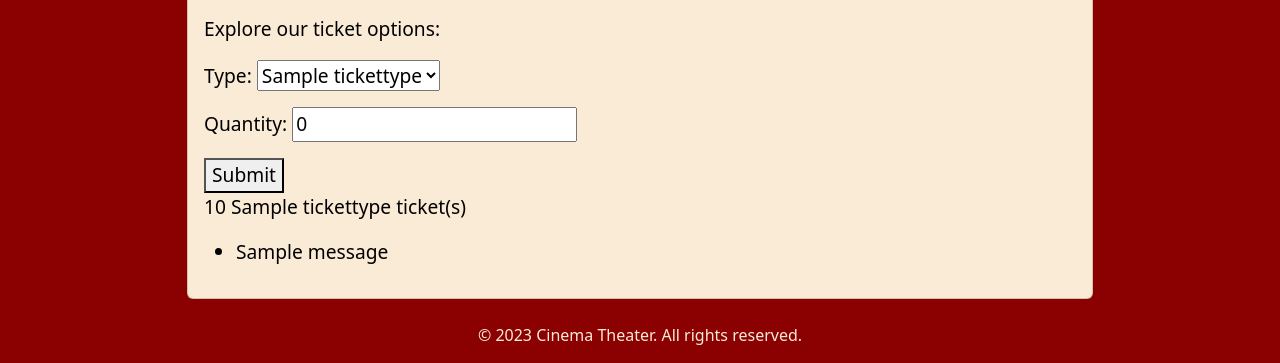
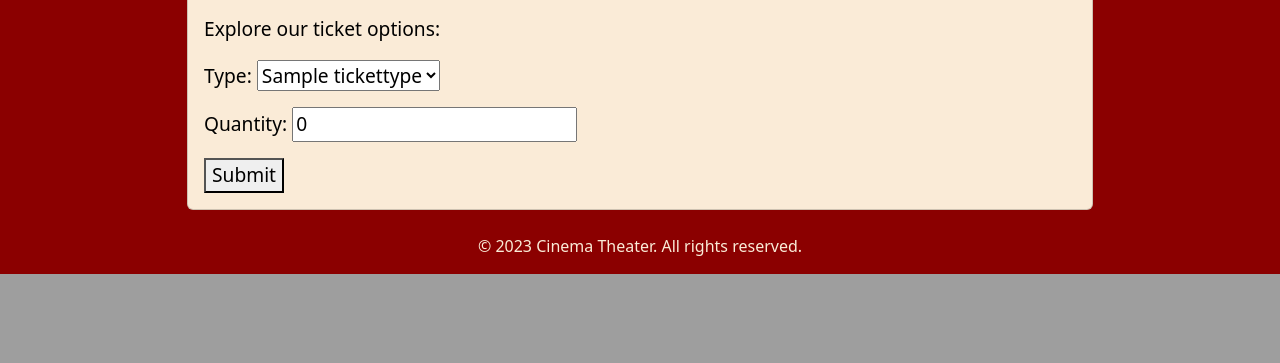
Before and after one commit to kiraashley24/miniproject4KS, a Django app: page /tickets/ in a window 1280 px wide. Shown: the part 870-1233 px from the top of the page. After the commit the page ends 1144 px from the top, so only its background shows below. Run offline with Django 4.2, Linux system fonts and the light colour scheme; tables that the repository leaves empty hold one stand-in row (values such as "Sample post"); one stand-in notice (Sample message) is shown.

Commit message:
no longer shows what tickets were purchased

```diff
--- a/polls/templates/polls/tickets.html
+++ b/polls/templates/polls/tickets.html
@@ -17,17 +17,8 @@
                                 {{ form.as_p }}
                                 <button type="submit">Submit</button>
                             </form>
-
-                            {% for ticket in ticket_data %}
-                                <p>{{ ticket }}</p>
-                            {% endfor %}
-
-                            {% if messages %}
-                                <ul class="messages">
-                                    {% for message in messages %}
-                                        <li{% if message.tags %} class="{{ message.tags }}"{% endif %}>{{ message }}</li>
-                                    {% endfor %}
-                                </ul>
+                            {% if ticket_purchase_message %}
+                                <p>{{ ticket_purchase_message }}</p>
                             {% endif %}
                         </div>
                     </div>
--- a/polls/views.py
+++ b/polls/views.py
@@ -91,14 +91,17 @@ def menu(request):
 def tickets(request):
     ticket_data = Ticket.objects.all()
     form = TicketForm()
+    ticket_purchase_message = ""
 
     if request.method == 'POST':
         form = TicketForm(request.POST)
         if form.is_valid():
             form.save()
-            messages.success(request, 'Thanks for purchasing your tickets. Enjoy your movie.')
+            ticket_purchase_message = "Thanks for purchasing your tickets. Enjoy your movie!"
+            # Optionally, you can redirect to a success page or modify as needed.
+            messages.success(request, ticket_purchase_message)
 
-    return render(request, 'polls/tickets.html', {'ticket_data': ticket_data, 'form': form})
+    return render(request, 'polls/tickets.html', {'ticket_data': ticket_data, 'form': form, 'ticket_purchase_message': ticket_purchase_message})
 
 
 def contact(request):
```
